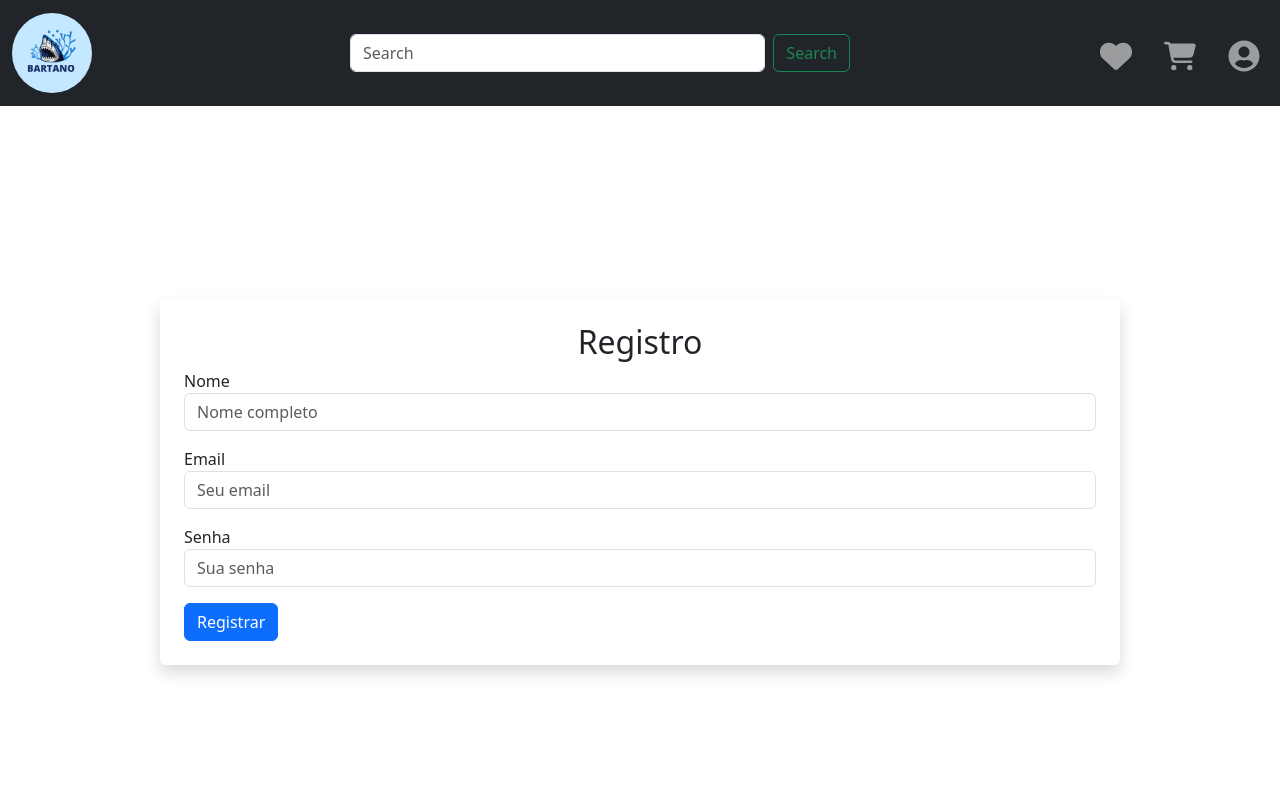
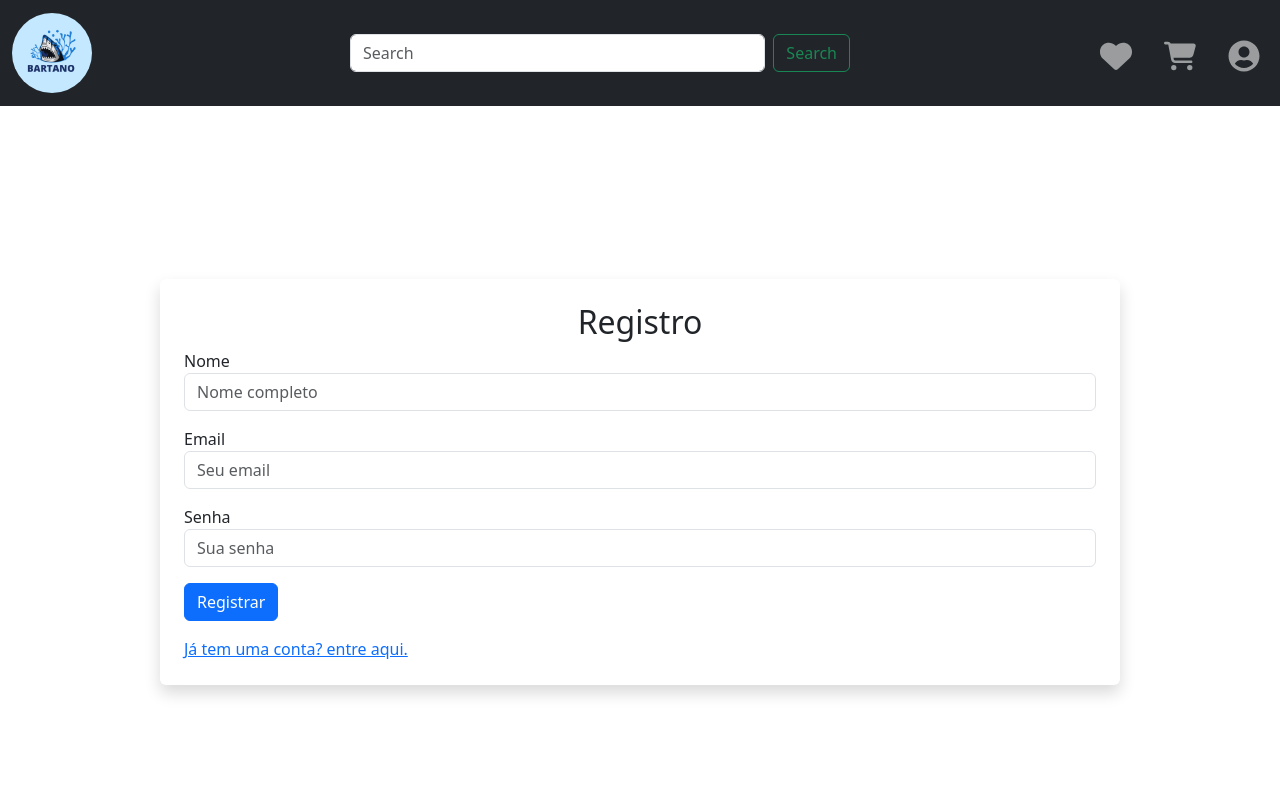
Before and after one commit to ArturMineiro/e-commerce, a React (Vite) app in the folder frontend/: page /register in a window 1280 px wide. Shown: the top 800 px of the page. Built offline with nearby package versions, Linux system fonts and the light colour scheme.

Commit message:
mais detalhes

```diff
--- a/frontend/src/pages/Register.tsx
+++ b/frontend/src/pages/Register.tsx
@@ -1,6 +1,6 @@
 import React, { useState } from 'react';
 import axios from 'axios';
-
+import { useNavigate, Link } from 'react-router-dom';
 
 const Register: React.FC = () => {
   const [formData, setFormData] = useState({
@@ -100,6 +100,9 @@ const Register: React.FC = () => {
             {error && <div className="alert alert-danger text-center">{error}</div>}
             <button className="btn btn-primary btn-block" type="submit">Registrar</button>
           </form>
+          <div className="mt-3">
+        <Link to="/login">Já tem uma conta? entre aqui.</Link>
+      </div>
         </div>
       </div>
     </div>
```
